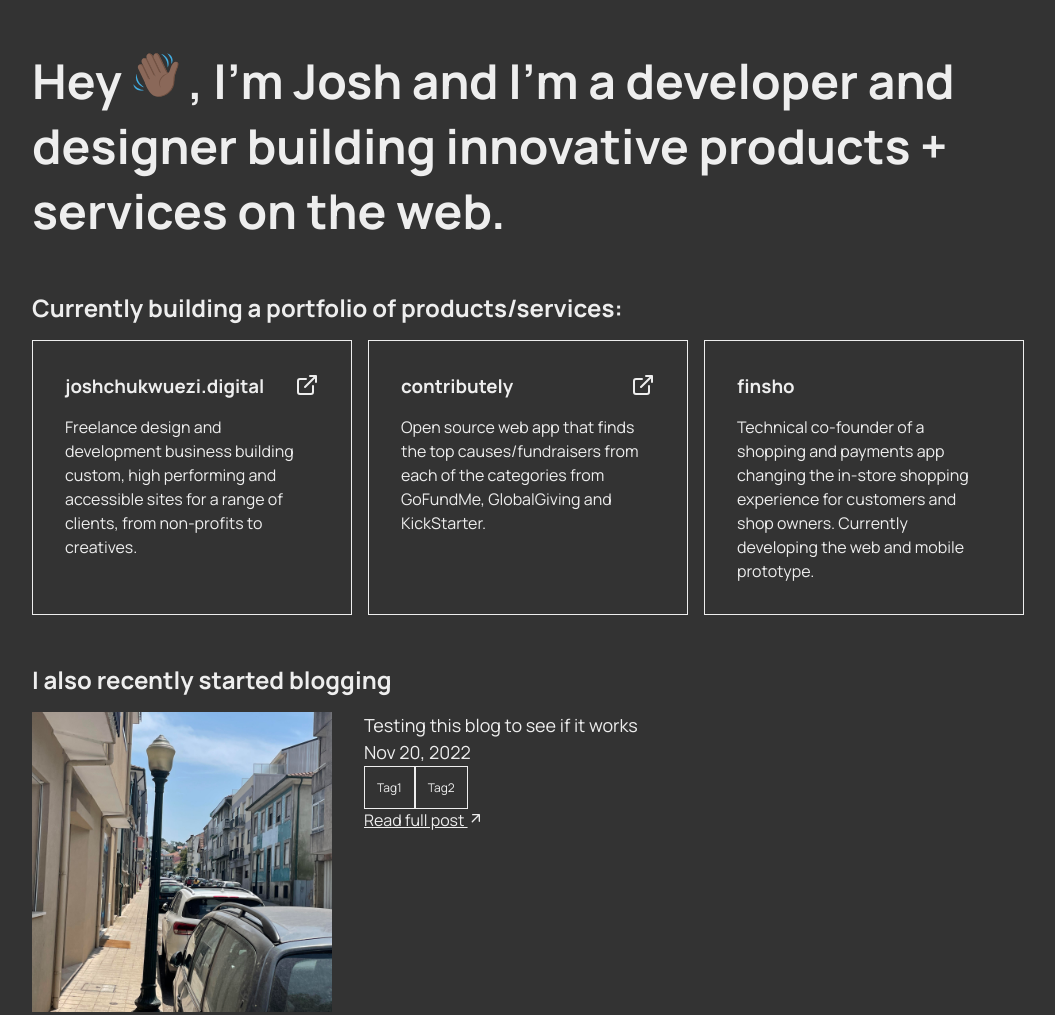
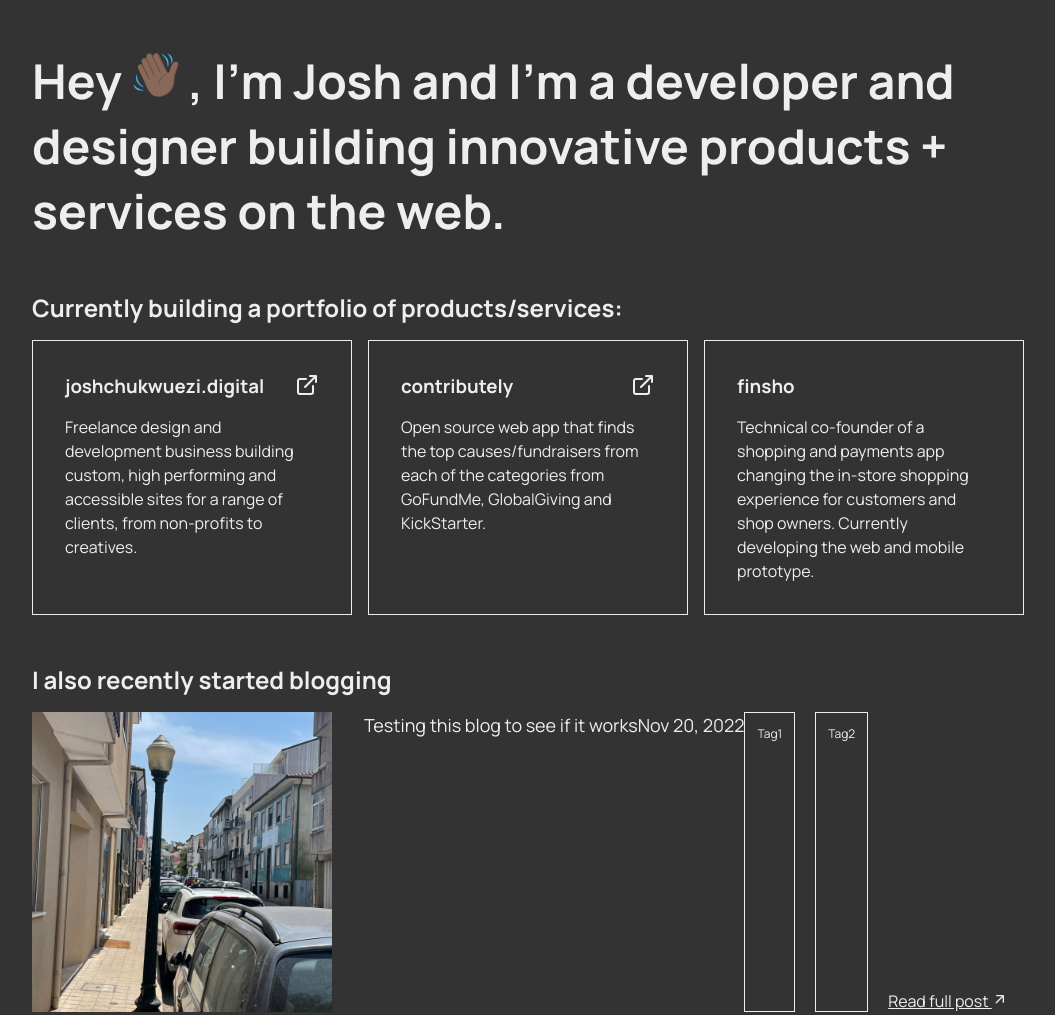
Before and after one commit to jchukwuezi/portfolio-v2.5, an Eleventy site: page src/index.njk in a window 1280 px wide. Shown: the top 1015 px of the page, without its empty margins (112-1167 px from the left). Built offline with nearby package versions, Linux system fonts and the light colour scheme; Eleventy itself is replaced by a stand-in of ours; files that its build step writes are made by us from their sources.

Commit message:
added more blog styles

```diff
--- a/src/index.njk
+++ b/src/index.njk
@@ -60,7 +60,7 @@ layout: 'base.njk'
                             <li>{{tag}}</li>
                         {%- endfor %}
                     </ul>
-                    <a href="{{ collections.all[0].url }}">Read full post <img src="assets/round-arrow-outward.svg" alt="External link" class="new-blog__item-external"> </a>
+                    <a href="{{ collections.all[0].url }}" class="new-blog__redirect">Read full post <img src="assets/round-arrow-outward.svg" alt="External link" class="new-blog__item-external"> </a>
                 </div>
             </div>
         </div>
--- a/src/styles/homepage.css
+++ b/src/styles/homepage.css
@@ -99,6 +99,15 @@
     border: var(--white) 1.5px solid;
     font-size: 0.75rem;
     padding: 0.75rem;
+    margin-right: 20px;
+}
+
+.new-blog__content{
+    display: flex;
+}
+
+.new-blog__redirect{
+    margin-top: auto;
 }
 
 .new-blog__item-external{
```
